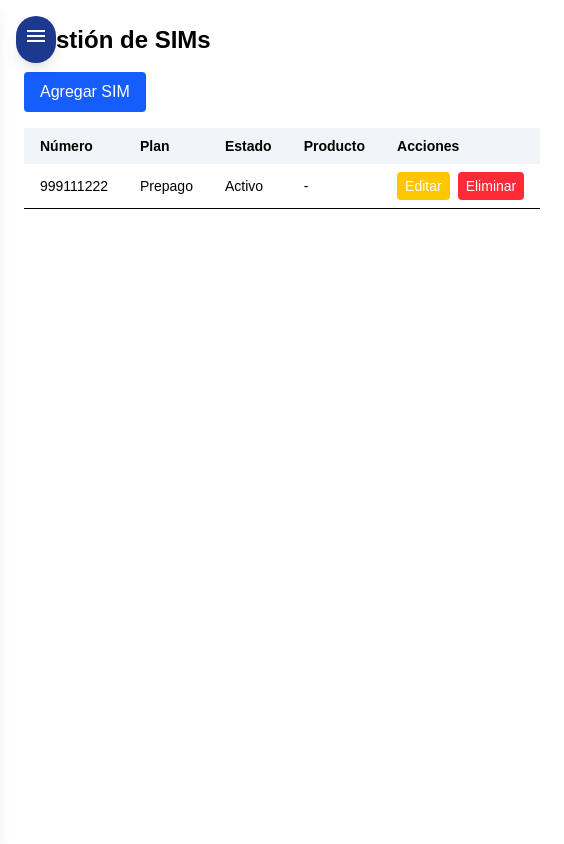
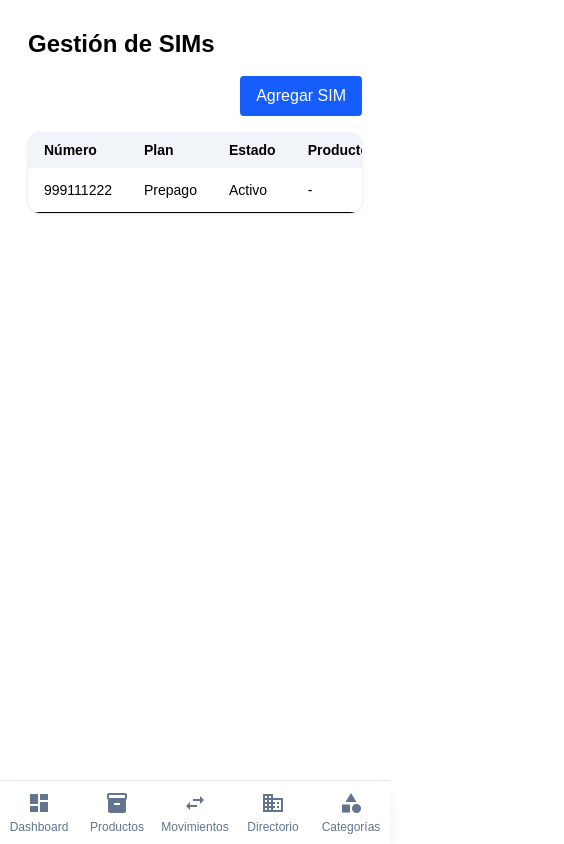
Before and after one commit to SebastianYauri/Streamax, a Next.js app: page /elementos/sim in a window 390 px wide. Shown: the whole page, 564 px wide, since content can reach past the window. Built offline with nearby package versions, Linux system fonts and the light colour scheme.

Commit message:
feat: integrate MobileTabBar component into AdminPage and update layouts for Accesorios and Sim sections

```diff
--- a/src/app/admin/page.jsx
+++ b/src/app/admin/page.jsx
@@ -5,6 +5,7 @@ import { useAuth } from "../../context/AuthContext";
 import { useRouter } from "next/navigation";
 import InventarioProductos from "../../components/InventarioProductos";
 import KardexMovimientos from "../../components/KardexMovimientos";
+import MobileTabBar from "../../components/MobileTabBar";
 
 export default function AdminPage() {
   const { user } = useAuth();
@@ -59,6 +60,8 @@ export default function AdminPage() {
       {/* Aquí puedes renderizar children o widgets adicionales */}
       <InventarioProductos />
       <KardexMovimientos />
+      {/* Tab bar móvil */}
+      <MobileTabBar />
     </>
   );
 }
--- a/src/app/elementos/accesorios/layout.jsx
+++ b/src/app/elementos/accesorios/layout.jsx
@@ -1,10 +1,5 @@
-import Navbar from "../../../components/Navbar";
+import MainLayout from "../../(main)/layout.jsx";
 
 export default function AccesoriosLayout({ children }) {
-  return (
-    <div className="flex">
-      <Navbar />
-      <main className="flex-1 ml-0 md:ml-60">{children}</main>
-    </div>
-  );
+  return <MainLayout>{children}</MainLayout>;
 }
--- a/src/app/elementos/sim/layout.jsx
+++ b/src/app/elementos/sim/layout.jsx
@@ -1,10 +1,5 @@
-import Navbar from "../../../components/Navbar";
+import MainLayout from "../../(main)/layout.jsx";
 
 export default function SimLayout({ children }) {
-  return (
-    <div className="flex">
-      <Navbar />
-      <main className="flex-1 ml-0 md:ml-60">{children}</main>
-    </div>
-  );
+  return <MainLayout>{children}</MainLayout>;
 }
--- a/src/app/elementos/sim/page.jsx
+++ b/src/app/elementos/sim/page.jsx
@@ -45,15 +45,18 @@ export default function SimPage() {
   };
 
   return (
-    <div className="p-6">
+    <div className="p-6 max-w-3xl mx-auto">
       <h2 className="text-2xl font-bold mb-4">Gestión de SIMs</h2>
+      <div className="flex justify-end mb-4">
         <button
-        className="bg-blue-600 hover:bg-blue-700 text-white rounded px-4 py-2 mb-4"
+          className="bg-blue-600 hover:bg-blue-700 text-white rounded px-4 py-2"
           onClick={() => { setModalOpen(true); setEditIndex(null); }}
         >
           Agregar SIM
         </button>
-      <table className="min-w-full text-sm mb-6">
+      </div>
+      <div className="overflow-x-auto rounded-xl shadow">
+        <table className="min-w-full text-sm">
           <thead>
             <tr className="bg-slate-100">
               <th className="px-4 py-2 text-left">Número</th>
@@ -65,7 +68,7 @@ export default function SimPage() {
           </thead>
           <tbody>
             {sims.map((sim, idx) => (
-            <tr key={sim.ID_SIM} className="border-b">
+              <tr key={sim.ID_SIM} className="border-b hover:bg-slate-50">
                 <td className="px-4 py-2">{sim.Numero}</td>
                 <td className="px-4 py-2">{sim.Plan}</td>
                 <td className="px-4 py-2">{sim.Estado}</td>
@@ -84,6 +87,7 @@ export default function SimPage() {
             ))}
           </tbody>
         </table>
+      </div>
       {modalOpen && (
         <div className="fixed inset-0 z-30 flex items-center justify-center backdrop-blur-sm bg-black/10">
           <div className="bg-white rounded-xl shadow-lg p-6 w-full max-w-lg animate-fadeInScale relative">
--- /dev/null
+++ b/src/components/MobileTabBar.jsx
@@ -0,0 +1,97 @@
+import React, { useState } from "react";
+import Link from "next/link";
+import { usePathname } from "next/navigation";
+
+const navItems = [
+  { label: "Dashboard", href: "/admin", icon: "dashboard" },
+  {
+    label: "Inventario",
+    icon: "inventory_2",
+    children: [
+      { label: "Productos", href: "/elementos/productos", icon: "inventory_2" },
+      { label: "Modelos", href: "/elementos/modelos", icon: "view_list" },
+      { label: "Marcas", href: "/elementos/marcas", icon: "branding_watermark" },
+      { label: "Accesorios", href: "/elementos/accesorios", icon: "extension" },
+      { label: "SIM", href: "/elementos/sim", icon: "sim_card" },
+    ],
+  },
+  { label: "Movimientos", href: "/movimientos", icon: "swap_horiz" },
+  {
+    label: "Directorio",
+    icon: "business",
+    children: [
+      { label: "Directorio", href: "/directorio", icon: "business" },
+      { label: "Sucursales", href: "/directorio/sucursales", icon: "store" },
+      { label: "Contactos", href: "/directorio/contactos", icon: "contacts" },
+    ],
+  },
+  { label: "Categorías", href: "/categorias", icon: "category" },
+];
+
+export default function MobileTabBar() {
+  const pathname = usePathname();
+  const [openDropdown, setOpenDropdown] = useState(null);
+
+  // Only show on mobile
+  return (
+    <>
+      {/* Fondo para cerrar popover al tocar fuera */}
+      {openDropdown && (
+        <div
+          className="fixed inset-0 z-40 bg-black/20"
+          onClick={() => setOpenDropdown(null)}
+        />
+      )}
+      <nav className="md:hidden fixed bottom-0 left-0 w-full bg-white border-t z-50 flex justify-around items-center h-16 shadow-lg">
+        {navItems.map((item) => (
+          <div key={item.label} className="relative flex-1 flex flex-col items-center">
+            {item.children ? (
+              <>
+                <button
+                  className={`flex flex-col items-center justify-center w-full pt-1 pb-0.5 focus:outline-none ${openDropdown === item.label ? "text-blue-600" : "text-gray-500"}`}
+                  onClick={() => setOpenDropdown(openDropdown === item.label ? null : item.label)}
+                >
+                  <span className="material-icons text-2xl">{item.icon}</span>
+                  <span className="text-xs">{item.label}</span>
+                </button>
+                {/* Dropdown popover */}
+                {openDropdown === item.label && (
+                  <div className="fixed bottom-20 left-1/2 -translate-x-1/2 bg-white rounded-xl shadow-lg border px-2 py-2 min-w-[180px] flex flex-col animate-fadeIn z-50">
+                    {item.children.map((child) => (
+                      <Link
+                        key={child.href}
+                        href={child.href}
+                        className={`flex items-center gap-2 px-3 py-2 rounded-lg text-sm font-medium hover:bg-blue-100 transition-colors ${pathname.startsWith(child.href) ? "bg-blue-100 text-blue-700" : "text-gray-700"}`}
+                        onClick={() => setOpenDropdown(null)}
+                      >
+                        <span className="material-icons text-base">{child.icon}</span>
+                        {child.label}
+                      </Link>
+                    ))}
+                  </div>
+                )}
+              </>
+            ) : (
+              <Link
+                href={item.href}
+                className={`flex flex-col items-center justify-center w-full pt-1 pb-0.5 ${pathname.startsWith(item.href) ? "text-blue-600" : "text-gray-500"}`}
+              >
+                <span className="material-icons text-2xl">{item.icon}</span>
+                <span className="text-xs">{item.label}</span>
+              </Link>
+            )}
+          </div>
+        ))}
+        <style jsx>{`
+          @keyframes fadeIn {
+            0% { opacity: 0; transform: translateY(10px); }
+            100% { opacity: 1; transform: translateY(0); }
+          }
+          .animate-fadeIn {
+            animation: fadeIn 0.18s ease;
+          }
+        `}</style>
+      </nav>
+    </>
+  );
+}
--- a/src/components/Navbar.jsx
+++ b/src/components/Navbar.jsx
@@ -49,12 +49,17 @@ export default function Navbar() {
   // Responsive: track if mobile
   const [isMobile, setIsMobile] = useState(false);
   // Update isMobile on resize
-  React.useEffect(() => {
+  useEffect(() => {
     const checkMobile = () => setIsMobile(window.innerWidth < 768);
     checkMobile();
     window.addEventListener("resize", checkMobile);
     return () => window.removeEventListener("resize", checkMobile);
   }, []);
+
+  // Cierra los desplegables al cerrar el menú lateral en móvil
+  useEffect(() => {
+    if (!open) setDropdownOpen(null);
+  }, [open]);
 
   return (
     <>
@@ -70,7 +75,7 @@ export default function Navbar() {
       <nav
         className={`bg-blue-900 text-white flex flex-col py-6 px-4 gap-2 fixed left-0 top-0 min-h-screen shadow-lg z-20 w-60 transition-transform duration-300
         ${open ? "translate-x-0" : "-translate-x-full"} md:translate-x-0 md:static md:w-60`}
-        style={{ maxWidth: "100vw" }}
+        style={{ maxWidth: "100vw", overflowY: 'auto' }}
       >
         <div className="flex items-center gap-2 mb-8 px-2">
           <img src="/logo.svg" alt="Logo" className="h-9 w-9" />
```
Lines whose indentation alone changed are shown as unchanged.
